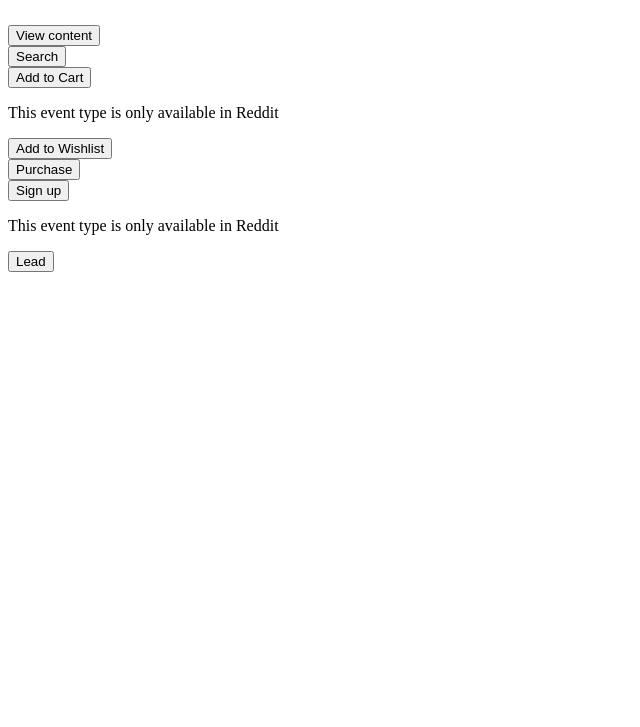
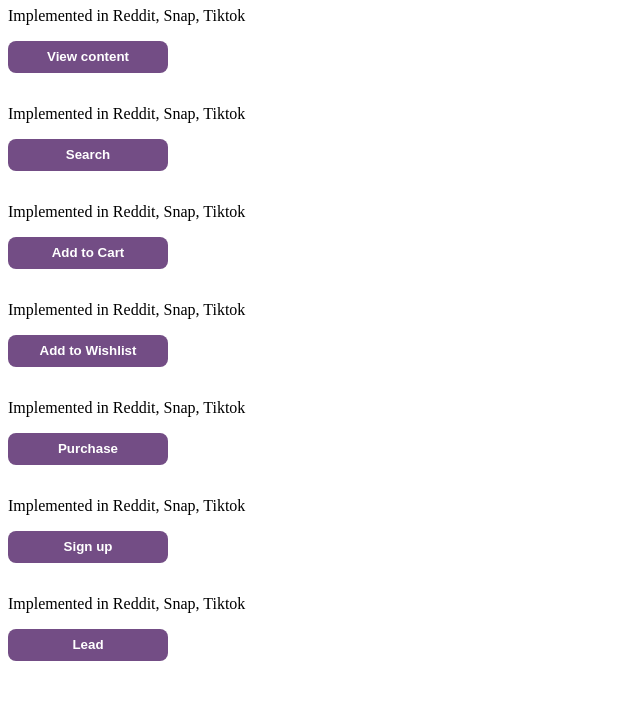
Before and after one commit to marlenaa1/marlenaa1.github.io, a plain HTML site: page index.html in a window 1280 px wide. Shown: the part 73-800 px from the top of the page, without its empty margins (0-640 px from the left). Drawn offline with Linux system fonts and the light colour scheme.

Commit message:
Update index.html

```diff
--- a/index.html
+++ b/index.html
@@ -24,23 +24,42 @@
     <noscript><iframe src="https://www.googletagmanager.com/ns.html?id=GTM-WLWK3ZLQ"
     height="0" width="0" style="display:none;visibility:hidden"></iframe></noscript>
     <!-- End Google Tag Manager (noscript) -->
-    <h1>Hellow World</h1>
-    </br>
+    <h1>Pixel Test Playground</h1>
+    <p>Implemented in Reddit, Snap, Tiktok</p>
     <button id="view-content">View content</button>
-    <br/>
+
+    <p>Implemented in Reddit, Snap, Tiktok</p>
     <button id="search">Search</button>
-    <br/>
+
+    <p>Implemented in Reddit, Snap, Tiktok</p>
     <button id="add-to-cart">Add to Cart</button>
-    <br/>
-    <p>This event type is only available in Reddit</p>
+
+    <p>Implemented in Reddit, Snap, Tiktok</p>
     <button id="add-to-wishlist">Add to Wishlist</button>
-    <br/>
+
+    <p>Implemented in Reddit, Snap, Tiktok</p>
     <button id="purchase">Purchase</button>
-    <br/>
+
+    <p>Implemented in Reddit, Snap, Tiktok</p>
     <button id="sign-up">Sign up</button>
-    <br/>
-    <p>This event type is only available in Reddit</p>
+
+    <p>Implemented in Reddit, Snap, Tiktok</p>
     <button id="lead">Lead</button>
-    <br/>
+
   </body>
+  <style>
+    button {
+      font-family: sans-serif;
+      font-weight: bold;
+      background-color: #734d85;
+      color: #fff;
+      border: none;
+      height: 2rem;
+      width: 10rem;
+      border-radius: 0.5rem;
+      user-select: none;
+      margin-bottom: 1rem;
+    }
+
+  </style>
 </html>
```
